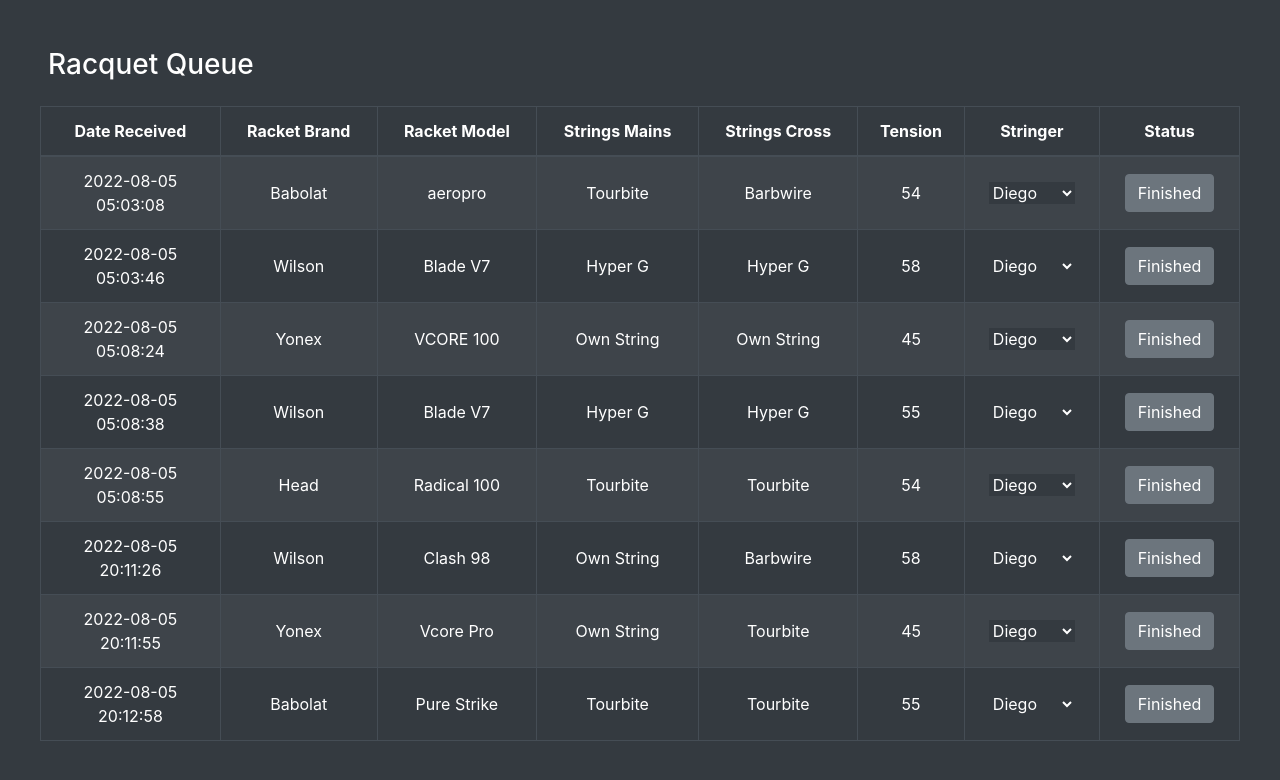
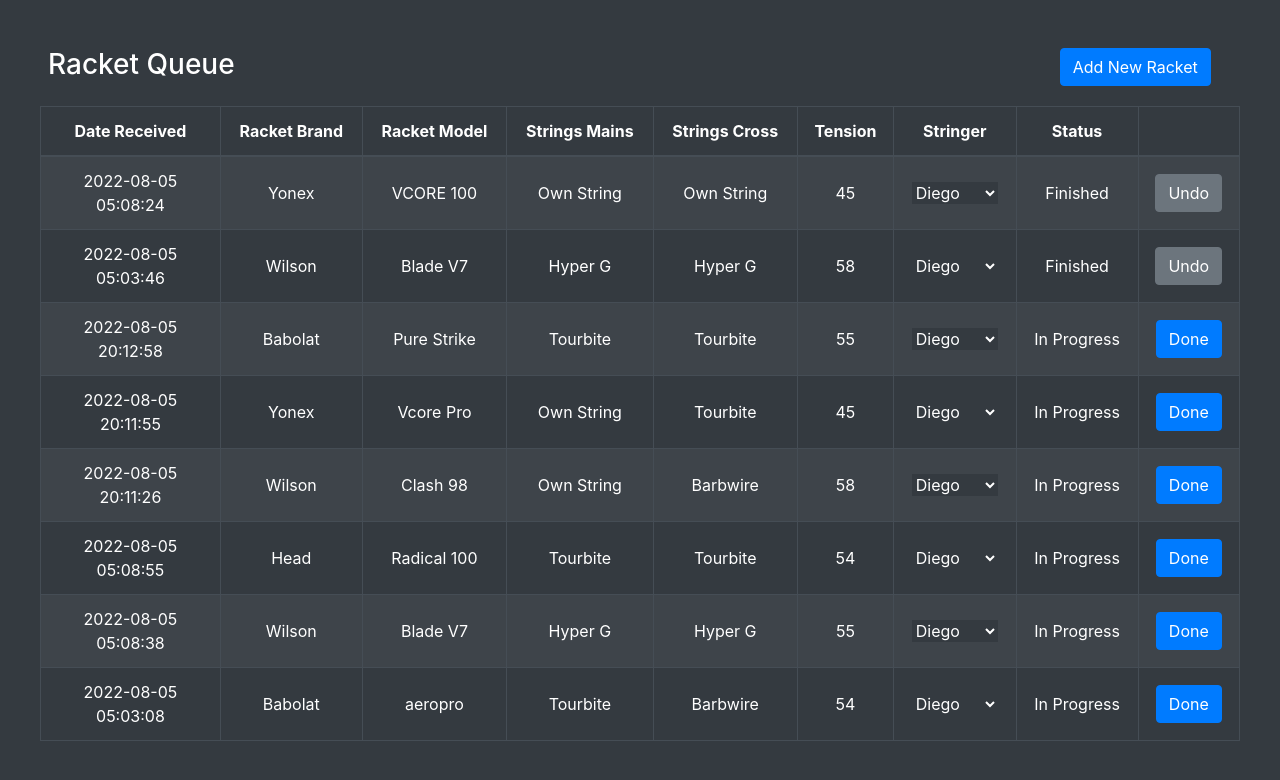
Before and after one commit to santiagoelmago/Stringing, a Flask app: page /racketqueue in a window 1280 px wide. Shown: the top 780 px of the page. Run offline with Flask 2, Linux system fonts and the light colour scheme; data comes from the database, SQL or seed files in the repository; both versions use the stored data as it was after the commit; some libraries are stand-ins or nearby versions.

Commit message:
added new button on queue

```diff
--- a/main.py
+++ b/main.py
@@ -1,11 +1,7 @@
-from datetime import datetime
-from sqlite3 import Date
-from flask import Flask, render_template, request
+from flask import Flask, render_template, request, redirect, url_for
 from flask_sqlalchemy import SQLAlchemy
 from sqlalchemy import DateTime
 from sqlalchemy.sql import text, func
-from sqlalchemy.orm import sessionmaker, session
-
 
 app = Flask(__name__)
 
@@ -18,9 +14,6 @@
 # this variable, db, will be used for all SQLAlchemy commands
 db = SQLAlchemy(app)
 
-#now = datetime.now()
-#weekday_month = now.strftime("%a-%d")
-
 class RacketForm(db.Model):
     id = db.Column(db.Integer, primary_key=True)
     player_name = db.Column(db.String(80), unique=False, nullable=False)
@@ -30,6 +23,7 @@
     string_main = db.Column(db.String(80), unique=False, nullable=False)
     string_cross = db.Column(db.String(80), unique=False, nullable=False)
     tension = db.Column(db.Integer, unique=False, nullable=False)
+    status = db.Column(db.String(80), unique=False, nullable=False)
     created_on = db.Column(DateTime(timezone=True), server_default=func.now())
     updated_on = db.Column(DateTime(timezone=True), server_default=func.now(), onupdate=func.now())
 
@@ -53,6 +47,7 @@
             string_main = request.form.get('string_main'),
             string_cross = request.form.get('string_cross'),
             tension = request.form.get('tension'),
+            status = "In Progress",
             created_on = request.form.get('created_on'),
             updated_on = request.form.get('updated_on')
             )
@@ -61,15 +56,20 @@
         db.session.commit()
     return render_template("form.html")
 
-@app.route("/racketlist")
-def racketlist():
-    rackets = RacketForm.query.all()
-    return render_template("racket_list.html", rackets=rackets)
-
 @app.route("/racketqueue")
 def racketqueue():
-    rackets = RacketForm.query.all()
+    rackets = RacketForm.query.order_by(RacketForm.status, RacketForm.created_on.desc()).all()
+
     return render_template("racket_queue.html", rackets=rackets)
+
+@app.route("/updatestatus/<int:racket_id>")
+def updatestatus(racket_id):
+    racket_request = RacketForm.query.filter_by(id=racket_id).first()
+    racket_request.status="Finished"
+    db.session.commit()
+    return redirect(url_for('racketqueue'))
+
+
 
 # NOTHING BELOW THIS LINE NEEDS TO CHANGE
 # this route will test the database connection and nothing more
--- a/templates/racket_queue.html
+++ b/templates/racket_queue.html
@@ -17,9 +17,14 @@
   </head>
 
     <body class="bg-dark">
-      <div class="px-5 pt-5 pb-3 text-white">
-        <h3> Racquet Queue </h3>
-    </div>
+      <div class="row px-5 mt-5 mb-3">
+        <div class="col-10">
+          <h3 class="text-white"> Racket Queue </h3>
+        </div>
+        <div class="col-2">
+          <button type="button" class="btn btn-primary"> Add New Racket </button>
+        </div>
+      </div>
         <table class="table table-dark table-striped table-bordered table-hover" style="width: 1200px; margin:auto">
             <thead class="thead-dark">
               <tr class="text-center">
@@ -31,6 +36,7 @@
                 <th scope="col">Tension</th>
                 <th scope="col">Stringer</th>
                 <th scope="col">Status</th>
+                <th scope="col"></th>
               </tr>
             </thead>
             <tbody>
@@ -44,17 +50,28 @@
                         <td class="align-middle">{{racket.tension}}</td>
                         <td class="align-middle">
                           <select class="select-picker bg-dark text-white border-0">
-                            <option>Diego
-                            <option>Jaime
-                            <option>Mauricio
-                            <option>Emilio
-                            </select>
-                           </td>
-                        <td class="align-middle"> <button type="button" class="btn btn-secondary">Finished</button></td>
+                            <option>Diego</option>
+                            <option>Jaime</option>
+                            <option>Mauricio</option>
+                            <option>Emilio</option>
+                          </select>
+                        </td>
+                        <td class="align-middle">{{racket.status}}</td>
+                        <td class="align-middle">
+                          {% if racket.status == "In Progress" %}
+                          <button type="button" class="btn btn-primary" id="{racket.id}" onclick="Racketfinished()">Done</button>
+                          {% else %}
+                          <button type="button" class="btn btn-secondary">Undo</button>
+                          {% endif %}
+                        </td>
                     </tr>
                 {% endfor %}
 
             </tbody>
           </table>
+          <br><br>
     </body>
+    <script>
+      //function onclick button right here
+    </script>
 </html>
```
Also changed, not shown: racketinfo.db.
